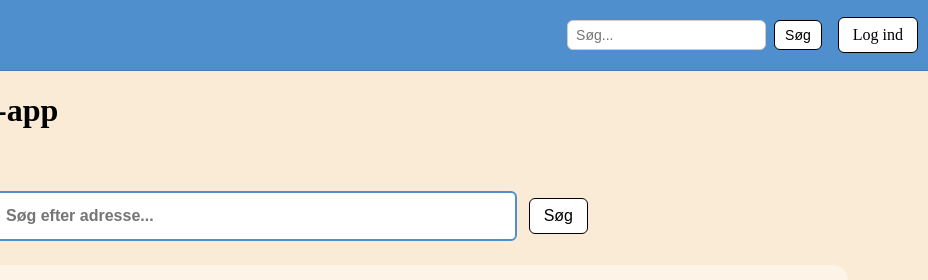
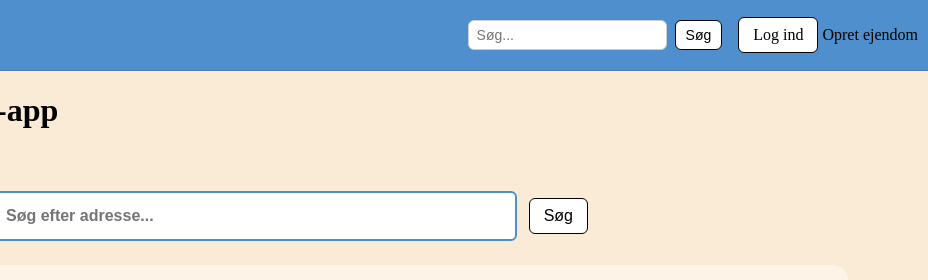
Before and after one commit to MariusHolze/faelles, a website: page frontend/index.html in a window 1280 px wide. Shown: the top 280 px of the page, 352-1280 px from the left. Drawn offline with Linux system fonts and the light colour scheme.

Commit message:
mini change

```diff
--- a/frontend/navbar.html
+++ b/frontend/navbar.html
@@ -17,6 +17,8 @@
                 <button type="submit" class="knap" aria-disabled="true">Søg</button>
             </form>
             <a href="login.html" class="login-knap">Log ind</a>
+            <a href="opretEjendom.html">Opret ejendom</a>
+
         </div>
     </nav>
 </div>
```
